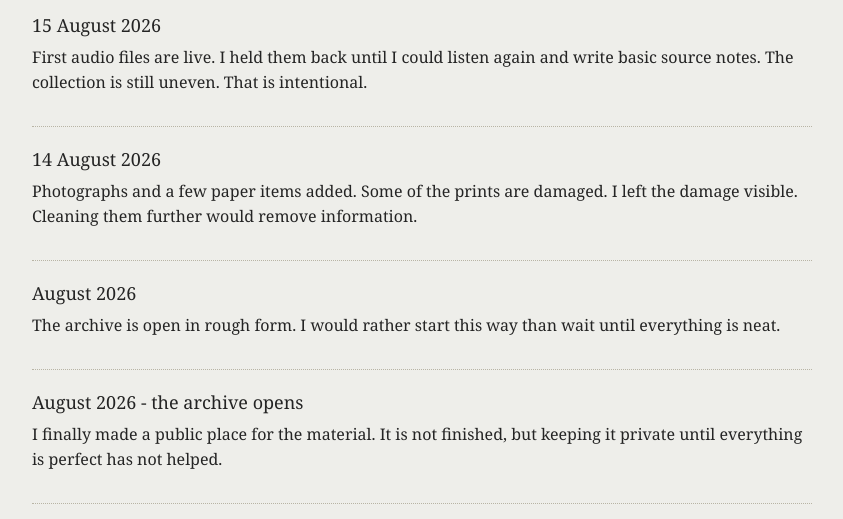
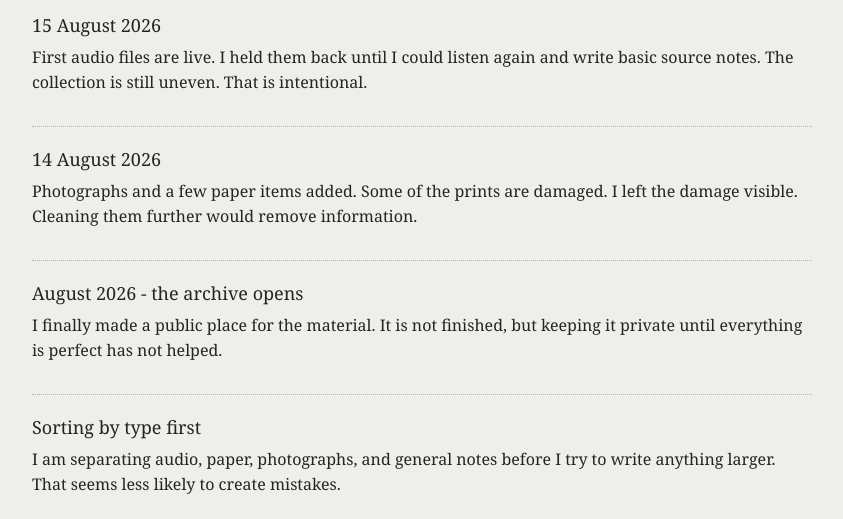
Before and after one commit to AILean-ops/beautiful-demons, a website: page public/notes.html in a window 1280 px wide. Shown: the part 255-774 px from the top of the page, without its empty margins (218-1061 px from the left). Drawn offline with Linux system fonts and the light colour scheme.

Commit message:
Remove rough archive note

```diff
--- a/public/notes.html
+++ b/public/notes.html
@@ -49,14 +49,6 @@
         </section>
 
         <section class="entry">
-          <h2>August 2026</h2>
-          <p>
-            The archive is open in rough form. I would rather start this way than
-            wait until everything is neat.
-          </p>
-        </section>
-
-        <section class="entry">
           <h2>August 2026 - the archive opens</h2>
           <p>
             I finally made a public place for the material. It is not finished,
```
